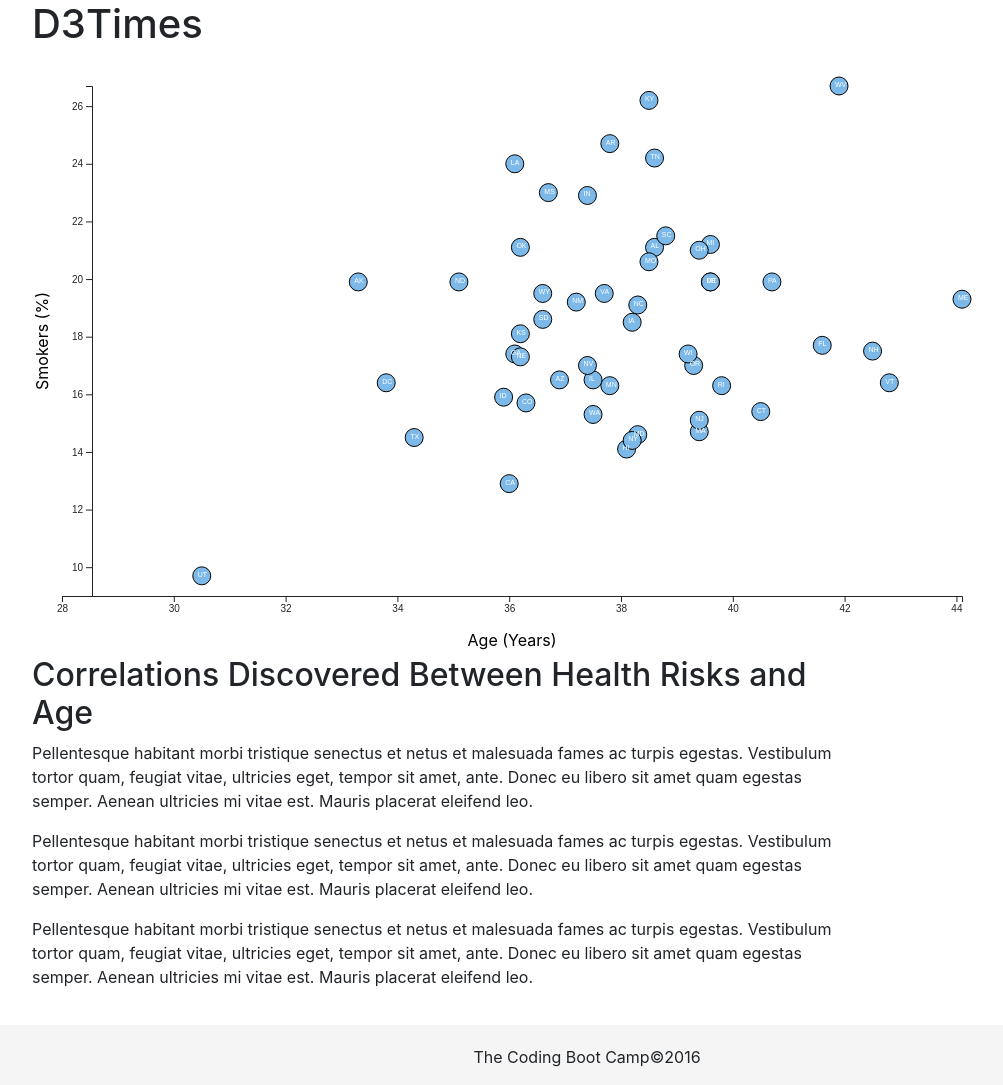
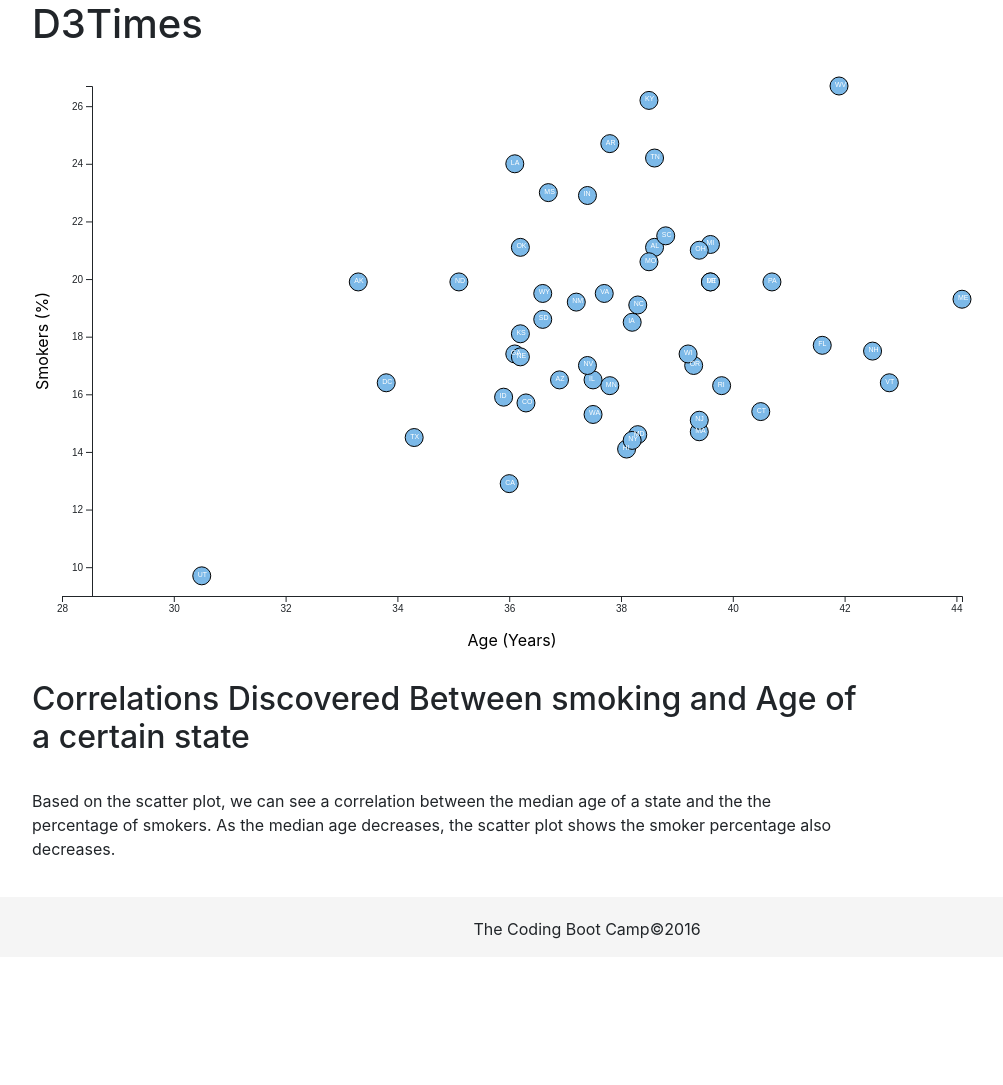
Before and after one commit to Abdullah101298/D3-challenge, a plain HTML site: page D3_data_journalism/index.html in a window 1280 px wide. Shown: the whole page, without its empty margins (53-1056 px from the left). After the commit the page ends 957 px from the top, so only its background shows below. Drawn offline with nearby package versions, Linux system fonts and the light colour scheme.

Commit message:
final changes to code

```diff
--- a/D3_data_journalism/index.html
+++ b/D3_data_journalism/index.html
@@ -24,21 +24,17 @@
         </div>
       </div>
     </div>
+    <br>
     <div class="row">
       <div class="col-xs-12  col-md-9">
         <div class="article">
-          <h2>Correlations Discovered Between Health Risks and Age</h2>
-          <p>Pellentesque habitant morbi tristique senectus et netus et malesuada fames ac turpis egestas. Vestibulum tortor
-            quam, feugiat vitae, ultricies eget, tempor sit amet, ante. Donec eu libero sit amet quam egestas semper. Aenean
-            ultricies mi vitae est. Mauris placerat eleifend leo.</p>
+          <h2>Correlations Discovered Between smoking and Age of a certain state</h2>
+          <br>
+          <p>Based on the scatter plot, we can see a correlation between the median age of a state and the the percentage of
+            smokers. As the median age decreases, the scatter plot shows the smoker percentage also decreases.
 
-          <p>Pellentesque habitant morbi tristique senectus et netus et malesuada fames ac turpis egestas. Vestibulum tortor
-            quam, feugiat vitae, ultricies eget, tempor sit amet, ante. Donec eu libero sit amet quam egestas semper. Aenean
-            ultricies mi vitae est. Mauris placerat eleifend leo.</p>
+          </p>
 
-          <p>Pellentesque habitant morbi tristique senectus et netus et malesuada fames ac turpis egestas. Vestibulum tortor
-            quam, feugiat vitae, ultricies eget, tempor sit amet, ante. Donec eu libero sit amet quam egestas semper. Aenean
-            ultricies mi vitae est. Mauris placerat eleifend leo.</p>
         </div>
       </div>
     </div>
```
